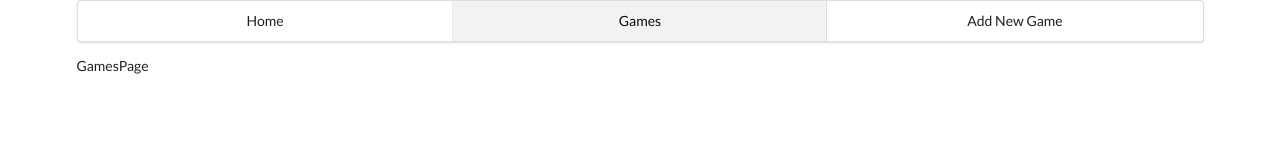
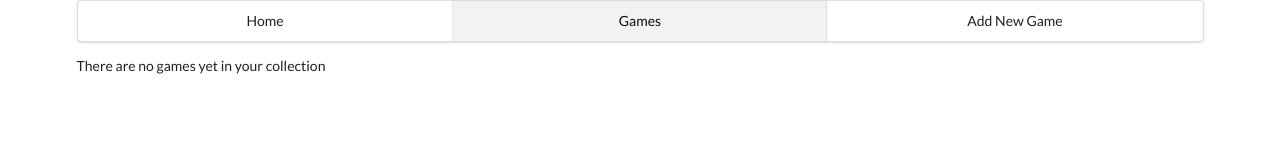
Before and after one commit to hungeroxc/react-node, a React app: page /games in a window 1280 px wide. Shown: the top 160 px of the page. Built offline with nearby package versions, Linux system fonts and the light colour scheme.

Commit message:
up 初始化列表显示

```diff
--- /dev/null
+++ b/src/components/GamesList.jsx
@@ -0,0 +1,18 @@
+import React from 'react'
+
+const GamesList = ({games}) => {
+    const emptyMsg = (
+        <p>There are no games yet in your collection</p>
+    )
+
+    const gamesList = (
+        <p>games list</p>
+    )
+    return (
+        <div>
+            {games.length === 0 ? emptyMsg : gamesList}
+        </div>
+    )
+}
+
+export default GamesList
--- a/src/components/GamesPage.jsx
+++ b/src/components/GamesPage.jsx
@@ -1,11 +1,21 @@
 import React, { Component } from 'react'
+import {connect} from 'react-redux'
+import GamesList from './GamesList'
 
 class GamesPage extends Component {
     render(){
         return (
-            <div>GamesPage</div>
+            <div>
+                <GamesList games={ this.props.games }/>
+            </div>
         )
     }
 }
 
-export default GamesPage
+const mapStateToProps = state => {
+    return {
+        games: state.games
+    }
+}
+
+export default connect(mapStateToProps)(GamesPage)
```
